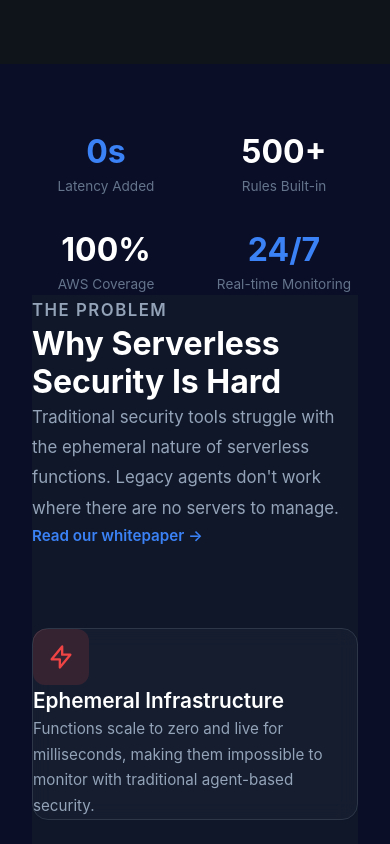
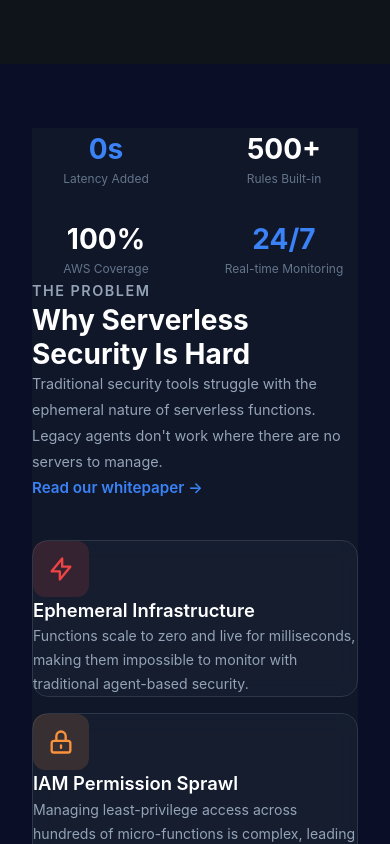
Before and after one commit to AshanBandara/Cloud_Sentinel, a React (Vite) app: page / in a window 390 px wide. Shown: the part 780-1624 px from the top of the page. Built offline with nearby package versions, Linux system fonts and the light colour scheme.

Commit message:
Add new section 3 CSS code

```diff
--- a/src/styles/landing.css
+++ b/src/styles/landing.css
@@ -198,18 +198,20 @@ h1, h2, h3, h4, h5, h6, p, ul, li {
     background-color: #21499e !important;
 }
 
-/* Section 3 */
+/* ========================================
+   SECTION 3 - STATS & FEATURES (COMPLETE)
+   ======================================== */
+
 .section-3 {
     min-height: 400px;
     padding: 4rem 2rem !important;
     background: transparent;
 }
 
-<<<<<<< HEAD
+/* STATS SECTION - THIS WAS MISSING IN YOUR CODE! */
 .stats-section {
   background-color: #0f1729;
-  padding: 80px 40px 100px 40px;
-  min-height: 50vh;
+  padding: 100px 40px 140px 40px;  /* Added proper padding */
 }
 
 .stats-container {
@@ -256,14 +258,15 @@ h1, h2, h3, h4, h5, h6, p, ul, li {
   font-size: 0.85rem;
 }
 
+/* FEATURES SECTION */
 .features-section {
   background-color: #0f1729;
-  padding: 120px 40px 150px 40px;
+  padding: 100px 40px 150px 40px;  /* Increased from 60px to match your spacing */
   min-height: 100vh;
 }
 
 .features-container {
-  max-width: 1100px;
+  max-width: 1100px;  /* Using your more compact width */
   margin: 0 auto;
 }
 
@@ -281,7 +284,7 @@ h1, h2, h3, h4, h5, h6, p, ul, li {
 
 .features-tag {
   color: #3b82f6;
-  font-size: 0.75rem;
+  font-size: 0.75rem;  /* Your larger size */
   font-weight: 600;
   letter-spacing: 1.5px;
   margin-bottom: 20px;
@@ -290,7 +293,7 @@ h1, h2, h3, h4, h5, h6, p, ul, li {
 
 .features-left h2 {
   color: #ffffff;
-  font-size: 3rem;
+  font-size: 3rem;  /* Your larger size */
   font-weight: 700;
   line-height: 1.2;
   margin-bottom: 30px;
@@ -298,7 +301,7 @@ h1, h2, h3, h4, h5, h6, p, ul, li {
 
 .features-left p {
   color: #94a3b8;
-  font-size: 1.05rem;
+  font-size: 1.05rem;  /* Your larger size */
   line-height: 1.8;
   margin-bottom: 30px;
 }
@@ -306,11 +309,12 @@ h1, h2, h3, h4, h5, h6, p, ul, li {
 .read-more {
   color: #3b82f6;
   font-weight: 600;
-  font-size: 0.95rem;
+  font-size: 0.95rem;  /* Your larger size */
   text-decoration: none;
   display: inline-flex;
   align-items: center;
   gap: 8px;
+  transition: color 0.2s ease;  /* Added smooth transition */
 }
 
 .read-more:hover {
@@ -320,7 +324,7 @@ h1, h2, h3, h4, h5, h6, p, ul, li {
 .features-grid {
   display: grid;
   grid-template-columns: repeat(2, 1fr);
-  gap: 24px;
+  gap: 24px;  /* Your larger gap */
 }
 
 .feature-card {
@@ -328,19 +332,22 @@ h1, h2, h3, h4, h5, h6, p, ul, li {
   backdrop-filter: blur(10px);
   border: 1px solid #2d3748;
   border-radius: 16px;
-  padding: 36px;
+  padding: 36px;  /* Your larger padding */
   transition: all 0.3s ease;
+  display: flex;  /* Added for better layout */
+  flex-direction: column;  /* Added for better layout */
 }
 
 .feature-card:hover {
   border-color: #3b82f6;
   transform: translateY(-4px);
   background: rgba(30, 41, 59, 0.6);
+  box-shadow: 0 10px 30px rgba(59, 130, 246, 0.2);  /* Added depth */
 }
 
 .feature-icon {
-  width: 56px;
-  height: 56px;
+  width: 56px;  /* Your larger size */
+  height: 56px;  /* Your larger size */
   border-radius: 12px;
   display: flex;
   align-items: center;
@@ -365,8 +372,8 @@ h1, h2, h3, h4, h5, h6, p, ul, li {
 }
 
 .icon {
-  width: 28px;
-  height: 28px;
+  width: 28px;  /* Your larger size */
+  height: 28px;  /* Your larger size */
 }
 
 .icon.red {
@@ -387,20 +394,22 @@ h1, h2, h3, h4, h5, h6, p, ul, li {
 
 .feature-card h3 {
   color: #ffffff;
-  font-size: 1.3rem;
+  font-size: 1.3rem;  /* Your larger size */
   font-weight: 600;
   margin-bottom: 16px;
 }
 
 .feature-card p {
   color: #94a3b8;
-  font-size: 0.95rem;
+  font-size: 0.95rem;  /* Your larger size */
   line-height: 1.7;
 }
 
+/* RESPONSIVE DESIGN */
 @media (max-width: 1024px) {
   .features-content {
     grid-template-columns: 1fr;
+    gap: 40px;
   }
 
   .features-left {
@@ -409,6 +418,14 @@ h1, h2, h3, h4, h5, h6, p, ul, li {
 }
 
 @media (max-width: 768px) {
+  .stats-section {
+    padding: 60px 20px 100px 20px;  /* Mobile padding */
+  }
+
+  .features-section {
+    padding: 60px 20px 100px 20px;  /* Mobile padding */
+  }
+
   .stats-container {
     grid-template-columns: repeat(2, 1fr);
     gap: 30px;
@@ -420,19 +437,60 @@ h1, h2, h3, h4, h5, h6, p, ul, li {
 
   .features-grid {
     grid-template-columns: 1fr;
+    gap: 16px;
   }
 
   .features-left h2 {
     font-size: 2rem;
   }
+
+  .feature-card {
+    padding: 28px;  /* Reduced for mobile */
+  }
 }
+
+@media (max-width: 480px) {
+  .stats-section {
+    padding: 40px 16px 80px 16px;
+  }
+
+  .features-section {
+    padding: 40px 16px 80px 16px;
+  }
+
+  .stat-item h3 {
+    font-size: 1.75rem;
+  }
+
+  .stat-item p {
+    font-size: 0.75rem;
+  }
+
+  .features-left h2 {
+    font-size: 1.75rem;
+  }
+
+  .features-left p {
+    font-size: 0.9rem;
+  }
+
+  .feature-card {
+    padding: 20px;
+  }
+
+  .feature-card h3 {
+    font-size: 1.15rem;
+  }
+
+  .feature-card p {
+    font-size: 0.88rem;
+  }
+}
+
 
 /* ========================================
    SECTION 4 - CLOUD SENTINEL
    ======================================== */
-=======
-/* Section 4 */
->>>>>>> de72ba4a46c1eb0cc9ce795c2602370007e69b6c
 .section-4 {
     position: relative !important;
     max-width: 1200px !important;
```
